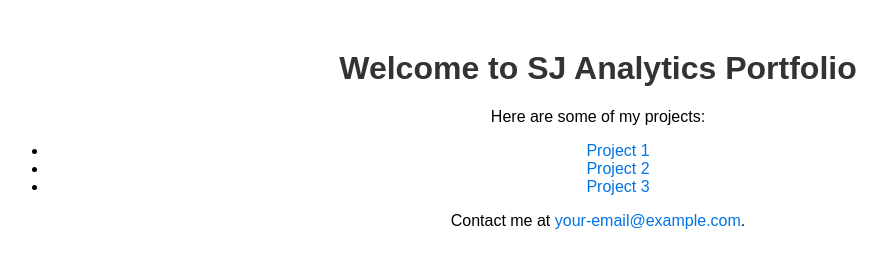
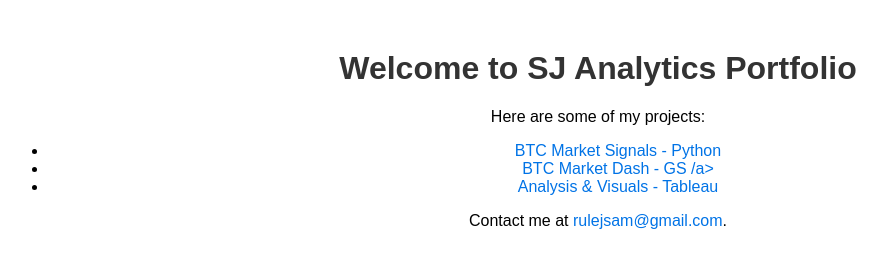
Before and after one commit to sjfremen/sjfremen.github.io, a plain HTML site: page index.html in a window 1280 px wide. Shown: the whole page, without its empty margins (42-929 px from the left). Drawn offline with Linux system fonts and the light colour scheme.

Commit message:
Update index.html

```diff
--- a/index.html
+++ b/index.html
@@ -24,10 +24,10 @@
   <h1>Welcome to SJ Analytics Portfolio</h1>
   <p>Here are some of my projects:</p>
   <ul>
-    <li><a href="https://example.com/project1" target="_blank">Project 1</a></li>
-    <li><a href="https://example.com/project2" target="_blank">Project 2</a></li>
-    <li><a href="https://example.com/project3" target="_blank">Project 3</a></li>
+    <li><a href="https://utxodash-967dc665dcd6.herokuapp.com/" target="_blank">BTC Market Signals - Python </a></li>
+    <li><a href="https://docs.google.com/spreadsheets/d/1eQOWiofhzoYnRUOvNHLhZ-YQ2vIeVc2O8lVUFoB-ULY/edit?usp=sharing" target="_blank">BTC Market Dash - GS /a></li>
+    <li><a href="https://docs.google.com/presentation/d/1V-wjyoXeXKixc3HrKUc7lV8Ey30WuXG-sE9SaRDHhG8/edit?usp=sharing" target="_blank">Analysis & Visuals - Tableau</a></li>
   </ul>
-  <p>Contact me at <a href="mailto:your-email@example.com">your-email@example.com</a>.</p>
+  <p>Contact me at <a href="mailto:rulejsam@gmail.com">rulejsam@gmail.com</a>.</p>
 </body>
 </html>
```
